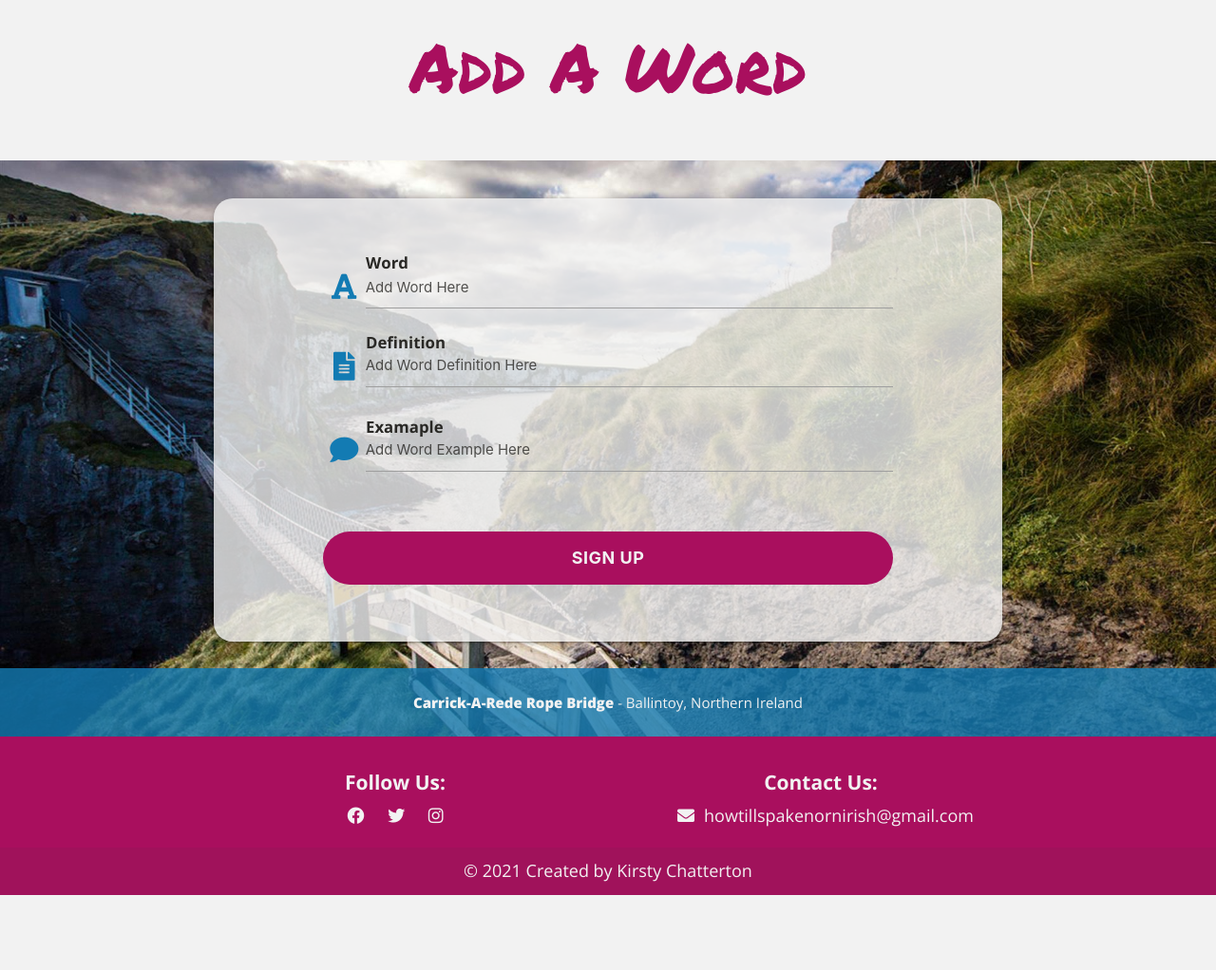
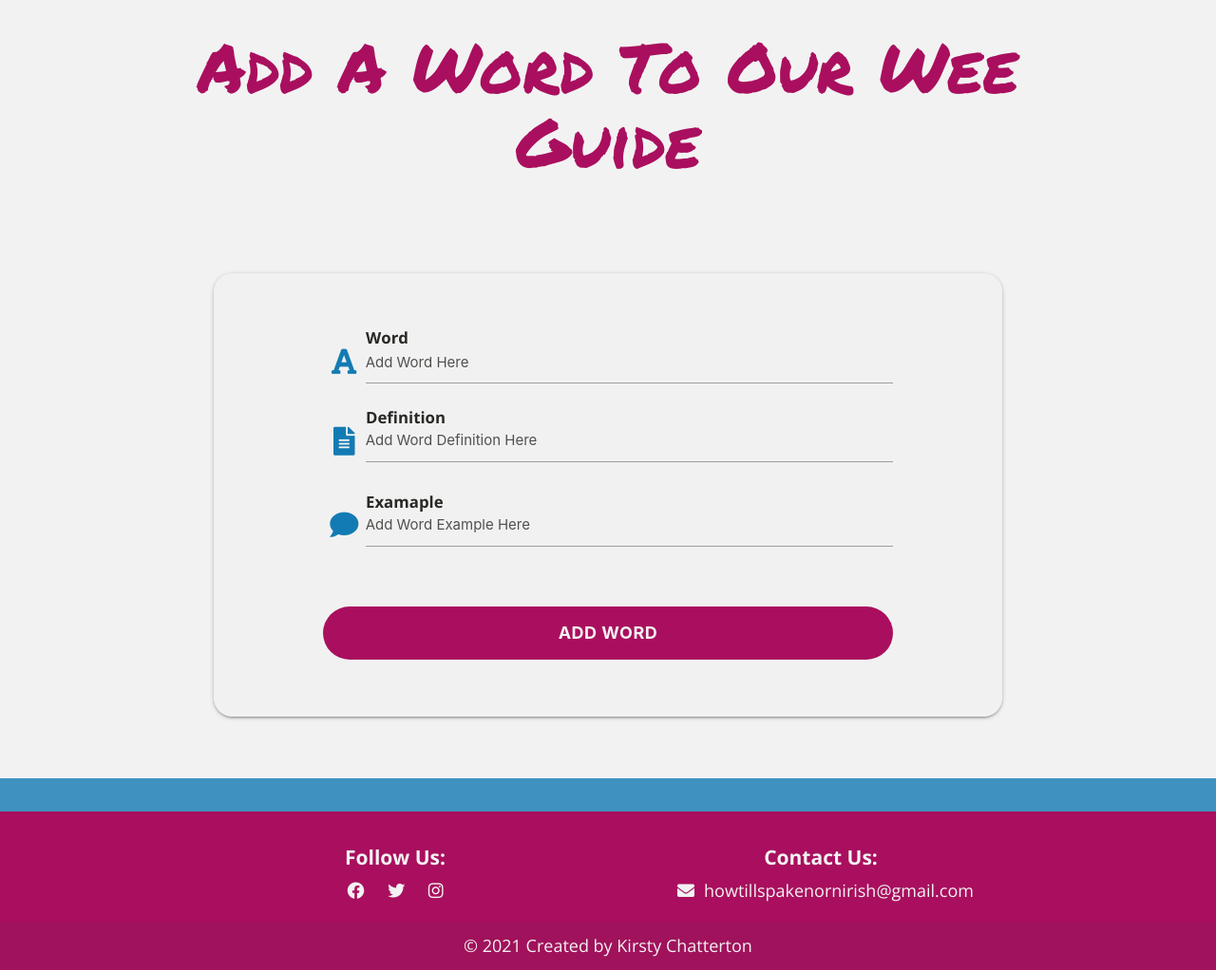
Before and after one commit to Code-Institute-Submissions/how-till-spake-norn-irish, a Flask app: page /add-word in a window 1280 px wide. Shown: the part 64-1086 px from the top of the page at 95% size. Before the commit the page ends 1007 px from the top, so only its background shows below. Run offline with Flask 2, Linux system fonts and the light colour scheme; some libraries are stand-ins or nearby versions.

Commit message:
add button to dictionary to open add-word.html template

```diff
--- a/templates/add-word.html
+++ b/templates/add-word.html
@@ -4,7 +4,7 @@
 <!-- Page Heading -->
 <div class="heading container center-align">
     <div>
-        <h1>Add A Word</h1>
+        <h1>Add A Word To Our Wee Guide</h1>
     </div>
     <div class="page-description">
 
@@ -12,7 +12,7 @@
 </div>
 
 <!-- Add Word Form -->
-<section class="form-container bg-img-signup">
+<section class="form-container">
     <div class="row">
         <form class="col s12 m8 offset-m2" method="POST" action="#">
             <div class="card center-align">
@@ -42,14 +42,14 @@
 
                 <!-- Sign Up Button -->
                 <button type="submit" class="btn waves-effect waves-light z-depth-0">
-                    Sign Up
+                    Add Word
                 </button>
 
             </div>
         </form>
     </div>
     <div class="img-description">
-        <p><span>Carrick-A-Rede Rope Bridge</span> - Ballintoy, Northern Ireland</p>
+        <p><span></span></p>
     </div>
 </section>
 
--- a/templates/dictionary.html
+++ b/templates/dictionary.html
@@ -6,6 +6,11 @@
     <div>
         <h1>Our Wee Guide</h1>
     </div>
+    {% if session.user %}
+    <div>
+        <a href="{{ url_for('add_word') }}" class="btn waves-effect waves-light z-depth-0">Add Word</a>
+    </div>
+    {% endif %}
 </section>
 
 <!-- Dictionary -->
```
